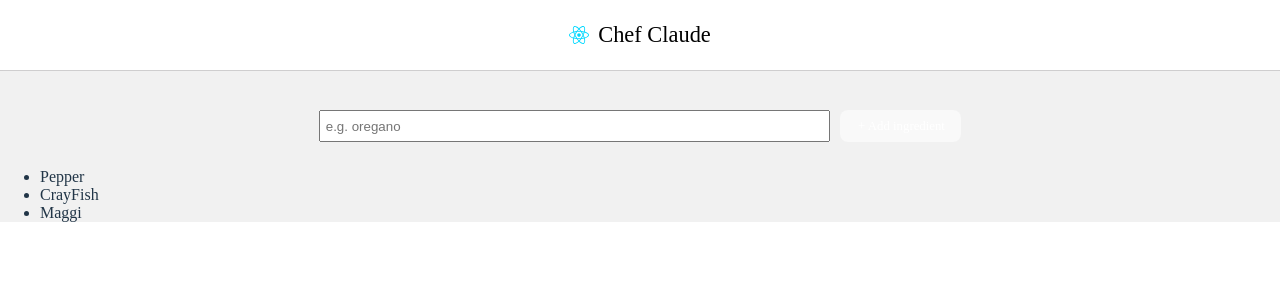
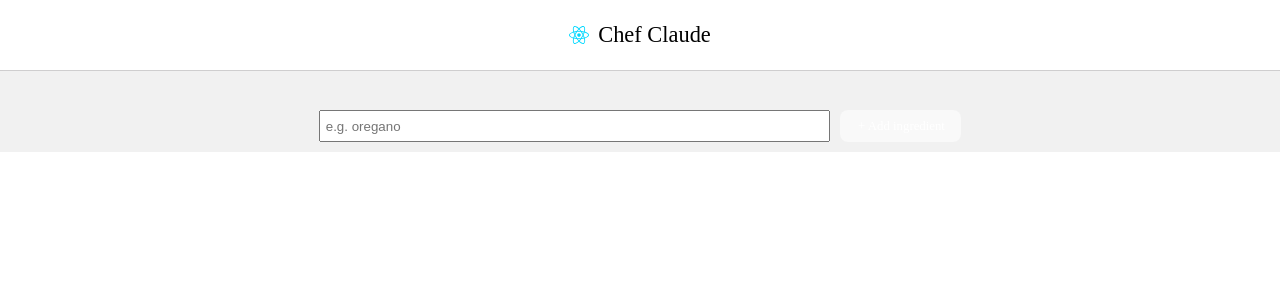
Before and after one commit to Shadowcruv/first-react, a React (Vite) app: page / in a window 1280 px wide. Shown: the top 300 px of the page. Built offline with nearby package versions, Linux system fonts and the light colour scheme.

Commit message:
practising useStates with empty Arrays

```diff
--- a/src/components/MainChef.jsx
+++ b/src/components/MainChef.jsx
@@ -3,12 +3,11 @@ import React from "react"
 
 export default function MainChef(){
 
-  const ingredients = ["Pepper", "CrayFish", "Maggi"]
 
-  const [ingredientList, setIngredientList] = React.useState([...ingredients])
+  const [ingredientList, setIngredientList] = React.useState([])
 
 
-
+  const ingredients = ["Pepper", "CrayFish", "Maggi"]
 
 
   const ingredientsElement = ingredientList.map(ingredient => <li key={ingredient}>{ingredient}</li>)
```
